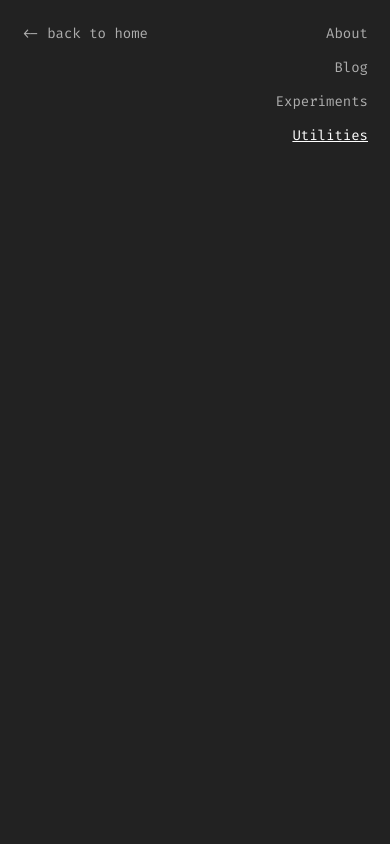
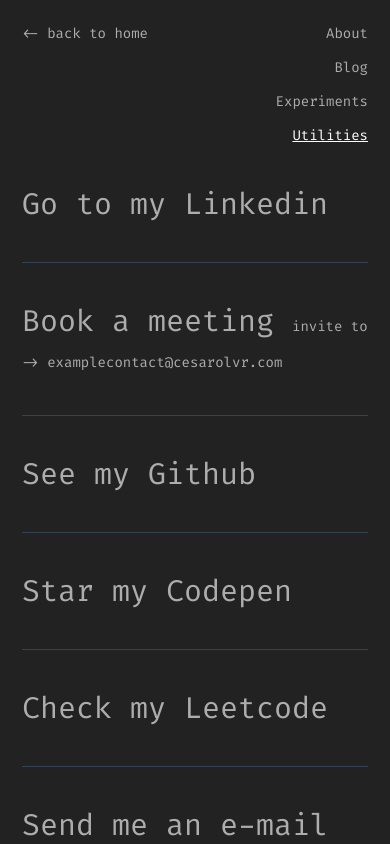
Before and after one commit to sm-karthi/frontend-project, a Next.js app: page /utilities in a window 390 px wide. Built offline with nearby package versions, Linux system fonts and the light colour scheme.

Commit message:
Finished the blog page

```diff
--- a/src/app/blog/page.tsx
+++ b/src/app/blog/page.tsx
@@ -4,7 +4,66 @@
     return (
         <div className="h-screen pt-6 pb-1 px-5.5 overflow-x-hidden">
 
-            <Header/>
+            <Header />
+
+
+            <div className="md:mt-8 mt-14 text-[#adadad]">
+
+                <h1 className="font-bold text-white text-[48px] md:text-[55px] md:ml-12">Ideas. Opinions. Daydreams.</h1>
+
+                <p className="mt-6 md:ml-12 text-lg md:text-xl w-full leading-8 md:w-[70%]">Written by me, for my future self. You will find here an honest (and sometimes wrong) view of front-end, tech career, algorithms, creative development, study strategies and technical leadership.</p>
+
+
+                <div className="mt-16">
+
+                    <div className="py-8 md:px-4 w-full border-b border-gray-700 hover:bg-white hover:text-black duration-150 cursor-pointer">
+
+                        <h2 className="font-bold ml-6 text-lg md:text-2xl">⚡075. Supabase is great and charges you for it</h2>
+
+                        <p className="text-[#6f6f6f] ml-14 mt-2 text-md md:text-lg">Will be published soon...</p>
+
+                        <p className="ml-14 text-md md:text-lg mt-6">Go to the last published {"->"}</p>
+
+                    </div>
+
+
+                    <div className="py-8 md:px-4 w-full border-b border-gray-700 hover:bg-white hover:text-black duration-150 cursor-pointer">
+
+                        <h2 className="font-bold ml-6 text-lg md:text-2xl">🎯 Starting with Object-Oriented Programming</h2>
+
+                        <p className="text-[#6f6f6f] ml-14 mt-2 text-md md:text-lg">Will be published soon...</p>
+
+                        <p className="ml-14 text-md md:text-lg mt-6">Go to the last published {"->"}</p>
+
+                    </div>
+
+
+
+                    <div className="py-8 md:px-4 w-full border-b border-gray-700 hover:bg-white hover:text-black duration-150 cursor-pointer">
+
+                        <h2 className="font-bold ml-6 text-lg md:text-2xl">🗄️ The Boring Side of Modelling Databases</h2>
+
+                        <p className="text-[#6f6f6f] ml-14 mt-2 text-md md:text-lg">Will be published soon...</p>
+
+                        <p className="ml-14 text-md md:text-lg mt-6">Go to the last published {"->"}</p>
+
+                    </div>
+
+
+
+                    <div className="py-8 md:px-4 w-full border-b border-gray-700 hover:bg-white hover:text-black duration-150 cursor-pointer">
+
+                        <h2 className="font-bold ml-6 text-lg md:text-2xl">🗼 The analogy of the tower of Hanoi to programming</h2>
+
+                        <p className="text-[#6f6f6f] ml-14 mt-2 text-md md:text-lg">Will be published soon...</p>
+
+                        <p className="ml-14 text-md md:text-lg mt-6">Go to the last published {"->"}</p>
+
+                    </div>
+
+                </div>
+
+            </div>
 
 
 
--- a/src/app/page.tsx
+++ b/src/app/page.tsx
@@ -1,12 +1,13 @@
 
 import { ParticlesAnimation, MarqueAnimation, SideMenu } from '@/components';
+import Link from 'next/link';
 
 export default function Home() {
   return (
-    <div className=" h-screen pt-6 pb-1 px-5.5 overflow-x-hidden">
+    <div className=" h-screen relative pt-6 pb-1 px-5.5 overflow-x-hidden">
 
 
-      <div className='flex flex-col justify-between h-full'>
+      <div className='flex flex-col h-full'>
 
         <div className="flex justify-between">
 
@@ -48,7 +49,7 @@
 
 
         {/* Mobile screen  */}
-        <div className="flex flex-col md:hidden space-y-6">
+        <div className="flex flex-col mt-12 md:hidden space-y-6">
 
           <div className="flex flex-col font-bold text-4xl mt-2 text-white text-center">
             <h1>Rajavasanthan</h1>
@@ -67,21 +68,17 @@
 
 
 
-        <div className='flex flex-col space-y-3'>
+        <div className='flex flex-col absolute bottom-1 space-y-3'>
 
-          <div className='flex justify-between text-[#adadad] text-sm md:text-xl items-center'>
+          <div className='text-[#adadad] text-sm md:text-xl items-center'>
 
-            <p className='hover:underline duration-150 hover:text-white cursor-pointer'>Latest posts ↓</p>
+            <Link href={"/blog"} className='hover:underline duration-150 hover:text-white cursor-pointer'>Latest posts ↓</Link>
 
 
             <div>
               <ParticlesAnimation />
             </div>
 
-            <div className='flex flex-col space-y-0.5 text-end'>
-              <p>Want to hire me?</p>
-              <p className='underline duration-150 hover:text-white cursor-pointer'>examplecontact@gmail.com</p>
-            </div>
 
           </div>
 
--- a/src/app/utilities/page.tsx
+++ b/src/app/utilities/page.tsx
@@ -1,10 +1,76 @@
 import { Header } from "@/components"
+import Link from "next/link"
 
 export default function Utilities() {
     return (
-       <div className="h-screen pt-6 pb-1 px-5.5 overflow-x-hidden">
+        <div className="h-screen pt-6 pb-1 px-5.5 overflow-x-hidden">
 
-            <Header/>
+            <Header />
+
+            <div className="text-[#adadad] space-y-10 mb-22 md:px-6 mt-10 text-3xl md:text-[45px]">
+
+                <div>
+                    <Link href={"https://www.linkedin.com/in/rajavasanthan/"} target="_blank" className="menuLink">Go to my Linkedin</Link>
+
+                    <hr className="border-gray-700 mt-10 md:hidden" />
+                </div>
+
+
+
+                <div>
+                    <Link href={"https://meet.google.com/landing"} target="_blank" className="menuLink">Book a meeting <span className="text-sm">
+                        invite to {"->"} examplecontact@cesarolvr.com</span>
+                    </Link>
+
+                    <hr className="border-gray-700 mt-10 md:hidden" />
+                </div>
+
+
+
+                <div>
+                    <Link href={"https://github.com/Rajavasanthan"} target="_blank" className="menuLink">See my Github</Link>
+
+                    <hr className="border-gray-700 mt-10 md:hidden" />
+                </div>
+
+
+
+                <div className="menuLink">Star my Codepen</div>
+
+                <hr className="border-gray-700 md:hidden" />
+
+
+
+                <div className="menuLink">Check my Leetcode</div>
+
+                <hr className="border-gray-700 md:hidden" />
+
+
+
+                <div>
+                    <Link href="mailto:examplecontact@cesarolvr.com" className="menuLink">Send me an e-mail</Link>
+
+                    <hr className="border-gray-700 mt-10 md:hidden" />
+                </div>
+
+
+
+                <div className="menuLink">Follow me on Instagram <span className="text-sm">
+                    (only friends)</span>
+                </div>
+
+                <hr className="border-gray-700 md:hidden" />
+
+
+
+                <div className="menuLink">My current readings <span className="text-sm">
+                    (only curious)</span>
+                </div>
+
+                <hr className="border-gray-700 md:hidden" />
+
+
+            </div>
 
 
 
--- a/src/components/ui/aboutPage/volunteering/index.tsx
+++ b/src/components/ui/aboutPage/volunteering/index.tsx
@@ -20,7 +20,7 @@
 
                 <p className="text-white">{"reprograma"} | São Paulo, Brazil | 2018</p>
 
-                <p>- Contributed as a teacher's assistant, clearing up some tech student issues about web development</p>
+                <p>- Contributed as a teacher&apos;s assistant, clearing up some tech student issues about web development</p>
 
                 <p>- +10 new developers (women) formed and inserted into the industry</p>
             </div>
```
